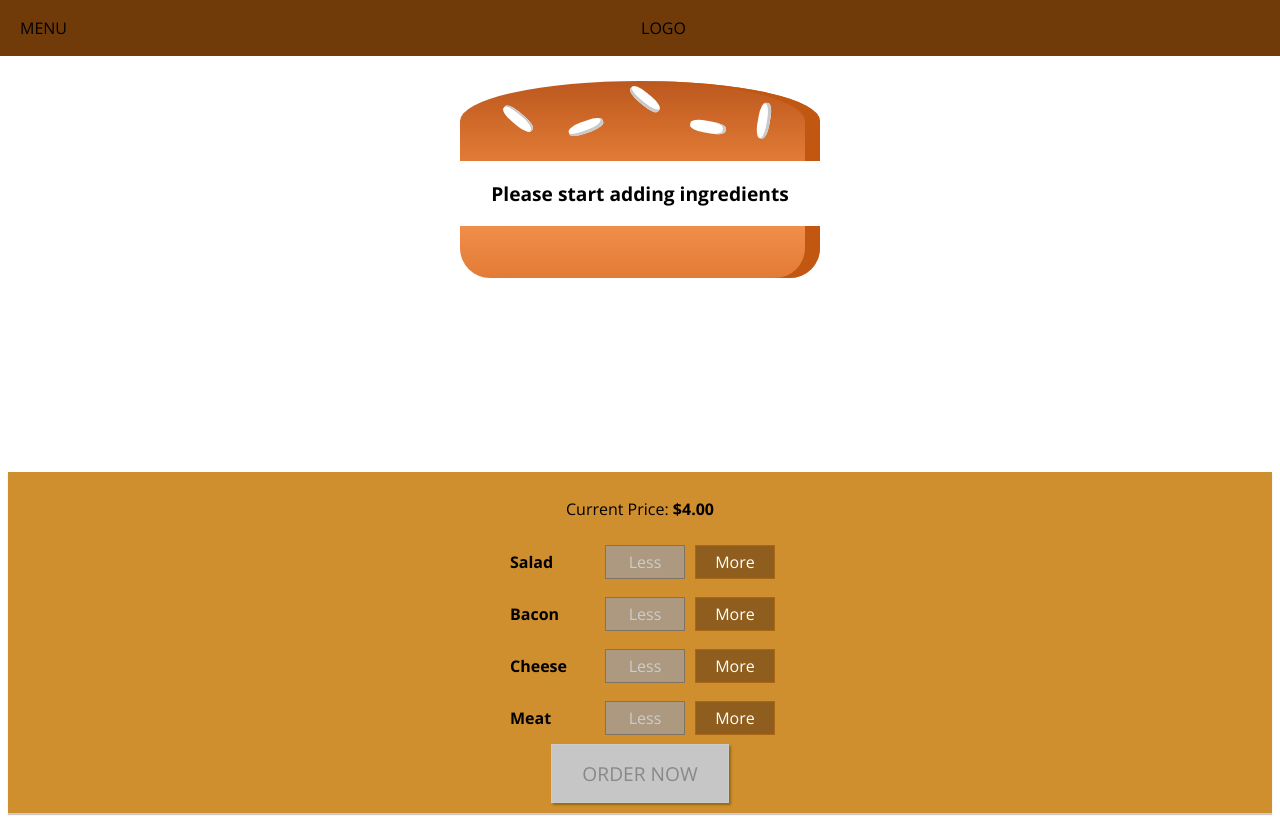
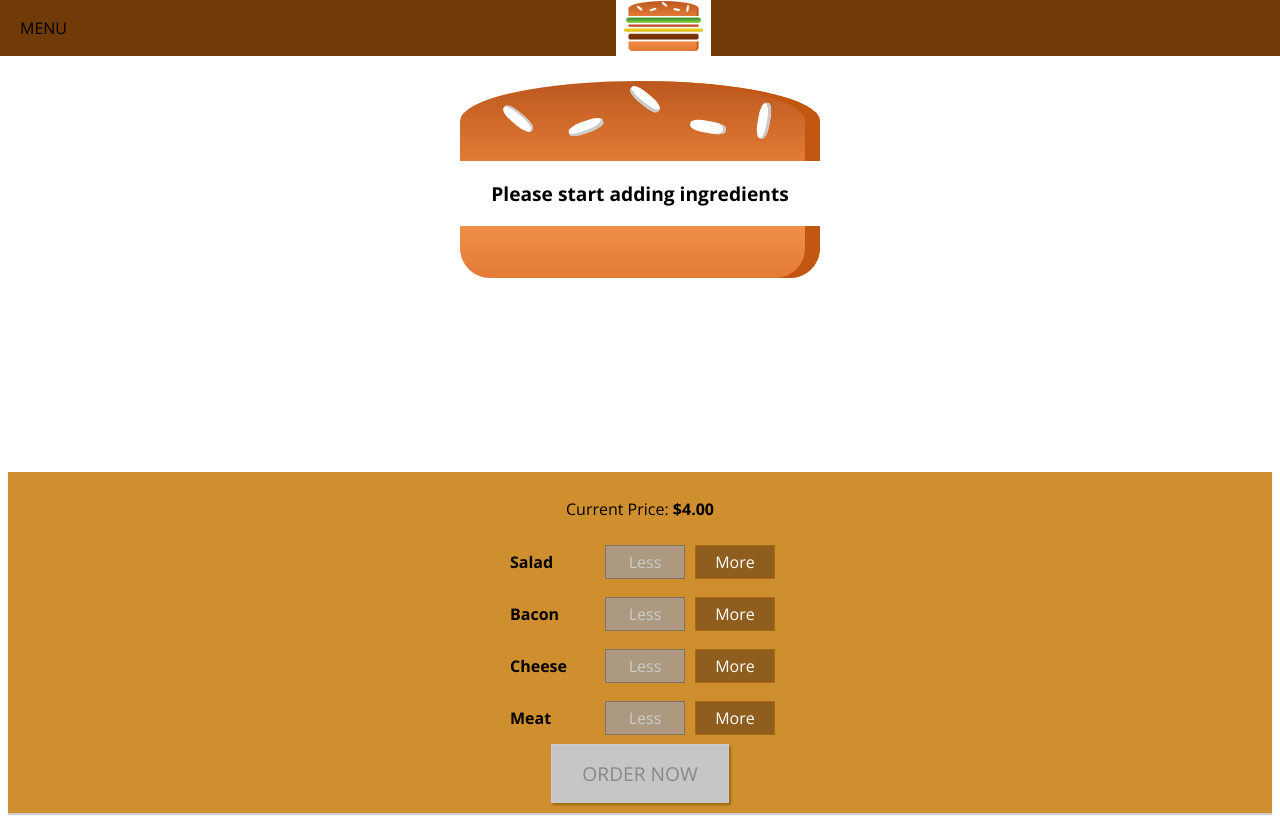
Before and after one commit to TheYogiCoding/BurgerBuilderApp_React, a React app: page / in a window 1280 px wide. Built offline with nearby package versions, Linux system fonts and the light colour scheme.

Commit message:
Logo Add to Toolbar

```diff
--- /dev/null
+++ b/src/components/Logo/Logo.css
@@ -0,0 +1,10 @@
+.Logo {
+  background-color: white;
+  padding: 8px;
+  height: 50px;
+  border-radius: 5;
+}
+
+.Logo img {
+  height: 50px;
+}
--- /dev/null
+++ b/src/components/Logo/Logo.js
@@ -0,0 +1,11 @@
+import React from "react";
+import burgerLogo from "../../assets/images/burger-logo.png";
+import classes from "./Logo.css";
+
+const logo = (props) => (
+  <div>
+    <img className={classes.Logo} src={burgerLogo} alt={props.alt} />
+  </div>
+);
+
+export default logo;
--- a/src/components/Navigation/Toolbar/Toolbar.js
+++ b/src/components/Navigation/Toolbar/Toolbar.js
@@ -1,10 +1,13 @@
 import React from "react";
 import classes from "./Toolbar.css";
+import Logo from "../../Logo/Logo";
 
 const toolbar = (props) => (
   <header className={classes.Toolbar}>
     <div>MENU</div>
-    <div>LOGO</div>
+    <div>
+      <Logo />
+    </div>
     <nav></nav>
   </header>
 );
```
Also changed, not shown: src/assets/images/burger-logo.png (added).
